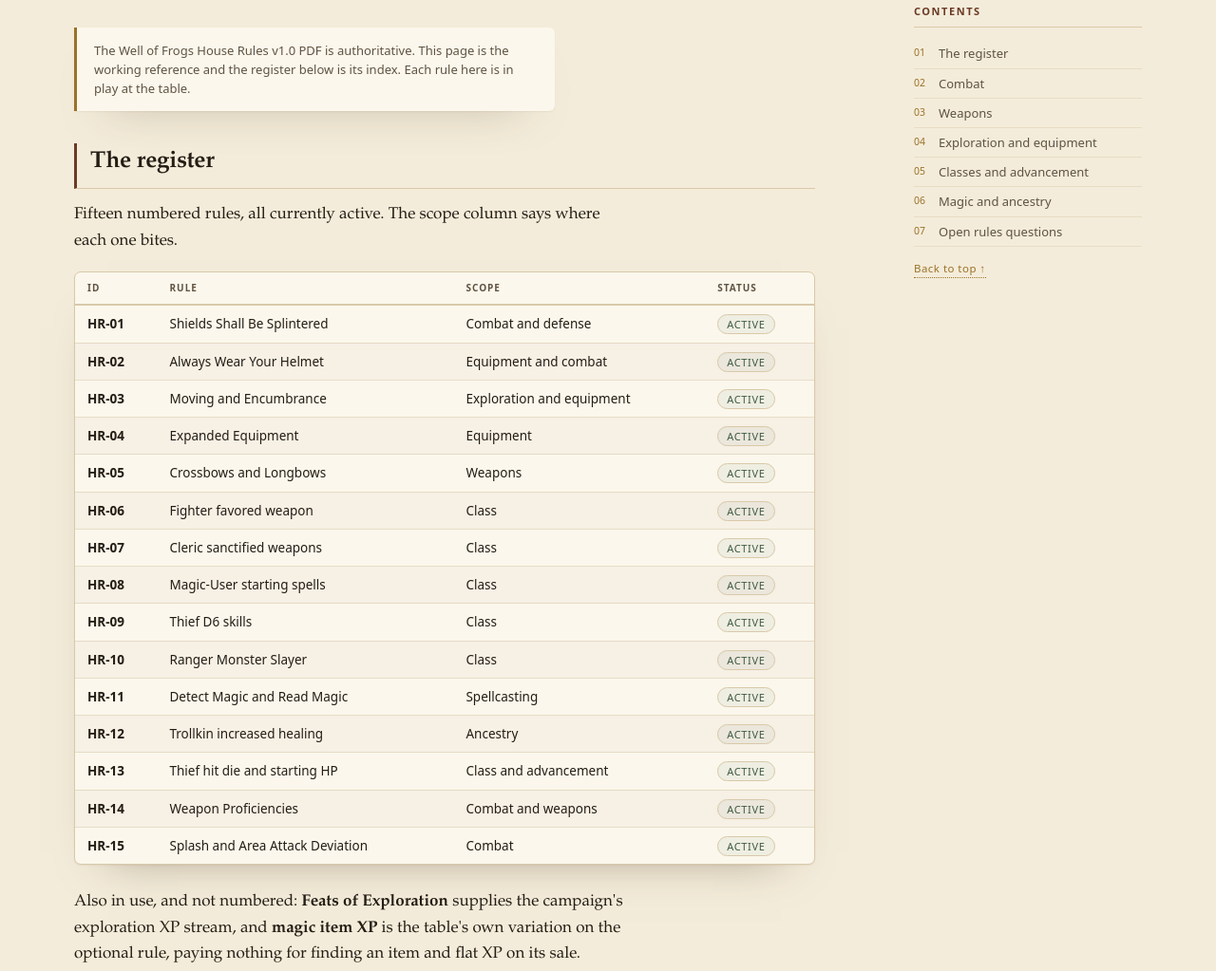
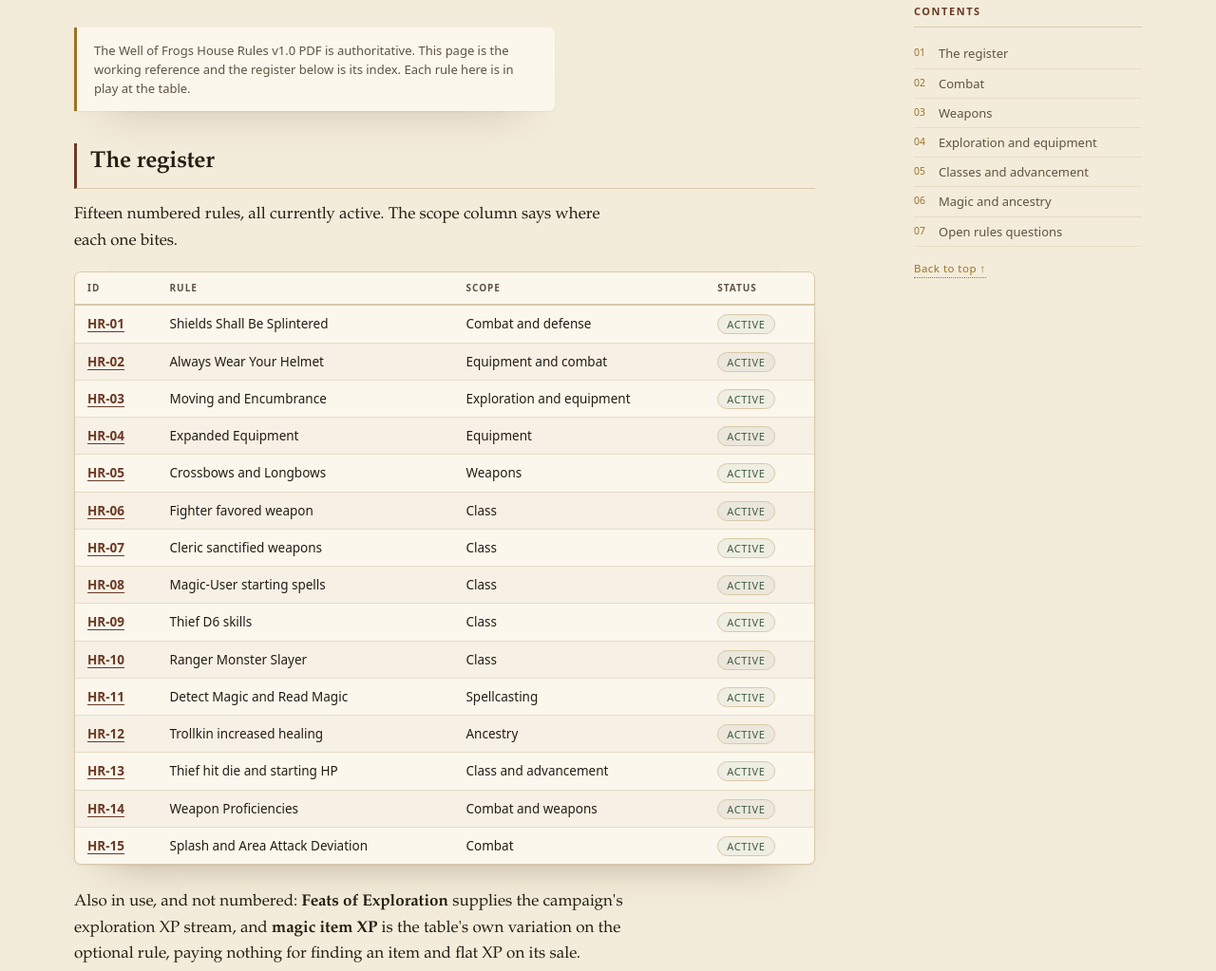
Before and after one commit to H1landr/Well-of-Frogs, a plain HTML site: page house-rules.html in a window 1280 px wide. Shown: the part 340-1363 px from the top of the page at 95% size. Drawn offline with Linux system fonts and the light colour scheme.

Commit message:
Add files via upload

```diff
--- a/house-rules.html
+++ b/house-rules.html
@@ -421,7 +421,7 @@
     <p class="lede">The table's deviations from core OSE, its additions, and the interpretations it plays by. Core procedures are assumed unless a rule appears here.</p>
     <p class="meta">
       <span class="pill">active</span>
-      <span>updated 2026-11-01</span>
+      <span>updated 2026-11-03</span>
       <span class="sep"></span>
       <span>15 rules</span>
       <span class="sep"></span>
@@ -444,21 +444,21 @@
               <tr><th scope="col">ID</th><th scope="col">Rule</th><th scope="col">Scope</th><th scope="col">Status</th></tr>
             </thead>
             <tbody>
-              <tr><td>HR-01</td><td>Shields Shall Be Splintered</td><td>Combat and defense</td><td><span class="pill">active</span></td></tr>
-              <tr><td>HR-02</td><td>Always Wear Your Helmet</td><td>Equipment and combat</td><td><span class="pill">active</span></td></tr>
-              <tr><td>HR-03</td><td>Moving and Encumbrance</td><td>Exploration and equipment</td><td><span class="pill">active</span></td></tr>
-              <tr><td>HR-04</td><td>Expanded Equipment</td><td>Equipment</td><td><span class="pill">active</span></td></tr>
-              <tr><td>HR-05</td><td>Crossbows and Longbows</td><td>Weapons</td><td><span class="pill">active</span></td></tr>
-              <tr><td>HR-06</td><td>Fighter favored weapon</td><td>Class</td><td><span class="pill">active</span></td></tr>
-              <tr><td>HR-07</td><td>Cleric sanctified weapons</td><td>Class</td><td><span class="pill">active</span></td></tr>
-              <tr><td>HR-08</td><td>Magic-User starting spells</td><td>Class</td><td><span class="pill">active</span></td></tr>
-              <tr><td>HR-09</td><td>Thief D6 skills</td><td>Class</td><td><span class="pill">active</span></td></tr>
-              <tr><td>HR-10</td><td>Ranger Monster Slayer</td><td>Class</td><td><span class="pill">active</span></td></tr>
-              <tr><td>HR-11</td><td>Detect Magic and Read Magic</td><td>Spellcasting</td><td><span class="pill">active</span></td></tr>
-              <tr><td>HR-12</td><td>Trollkin increased healing</td><td>Ancestry</td><td><span class="pill">active</span></td></tr>
-              <tr><td>HR-13</td><td>Thief hit die and starting HP</td><td>Class and advancement</td><td><span class="pill">active</span></td></tr>
-              <tr><td>HR-14</td><td>Weapon Proficiencies</td><td>Combat and weapons</td><td><span class="pill">active</span></td></tr>
-              <tr><td>HR-15</td><td>Splash and Area Attack Deviation</td><td>Combat</td><td><span class="pill">active</span></td></tr>
+              <tr><td><a href="#hr-01">HR-01</a></td><td>Shields Shall Be Splintered</td><td>Combat and defense</td><td><span class="pill">active</span></td></tr>
+              <tr><td><a href="#hr-02">HR-02</a></td><td>Always Wear Your Helmet</td><td>Equipment and combat</td><td><span class="pill">active</span></td></tr>
+              <tr><td><a href="#hr-03">HR-03</a></td><td>Moving and Encumbrance</td><td>Exploration and equipment</td><td><span class="pill">active</span></td></tr>
+              <tr><td><a href="#hr-04">HR-04</a></td><td>Expanded Equipment</td><td>Equipment</td><td><span class="pill">active</span></td></tr>
+              <tr><td><a href="#hr-05">HR-05</a></td><td>Crossbows and Longbows</td><td>Weapons</td><td><span class="pill">active</span></td></tr>
+              <tr><td><a href="#hr-06">HR-06</a></td><td>Fighter favored weapon</td><td>Class</td><td><span class="pill">active</span></td></tr>
+              <tr><td><a href="#hr-07">HR-07</a></td><td>Cleric sanctified weapons</td><td>Class</td><td><span class="pill">active</span></td></tr>
+              <tr><td><a href="#hr-08">HR-08</a></td><td>Magic-User starting spells</td><td>Class</td><td><span class="pill">active</span></td></tr>
+              <tr><td><a href="#hr-09">HR-09</a></td><td>Thief D6 skills</td><td>Class</td><td><span class="pill">active</span></td></tr>
+              <tr><td><a href="#hr-10">HR-10</a></td><td>Ranger Monster Slayer</td><td>Class</td><td><span class="pill">active</span></td></tr>
+              <tr><td><a href="#hr-11">HR-11</a></td><td>Detect Magic and Read Magic</td><td>Spellcasting</td><td><span class="pill">active</span></td></tr>
+              <tr><td><a href="#hr-12">HR-12</a></td><td>Trollkin increased healing</td><td>Ancestry</td><td><span class="pill">active</span></td></tr>
+              <tr><td><a href="#hr-13">HR-13</a></td><td>Thief hit die and starting HP</td><td>Class and advancement</td><td><span class="pill">active</span></td></tr>
+              <tr><td><a href="#hr-14">HR-14</a></td><td>Weapon Proficiencies</td><td>Combat and weapons</td><td><span class="pill">active</span></td></tr>
+              <tr><td><a href="#hr-15">HR-15</a></td><td>Splash and Area Attack Deviation</td><td>Combat</td><td><span class="pill">active</span></td></tr>
             </tbody>
           </table>
         </div>
@@ -623,7 +623,7 @@
           <li><code>[?]</code> Are <em>Carcass Crawler</em> #1 and #3 available? The #2 encumbrance pages are transcribed.</li>
           <li><code>[?]</code> Does the expanded equipment rule change equipment lists, encumbrance, or both?</li>
           <li><code>[?]</code> Can a destroyed shield or helmet be repaired, or only replaced?</li>
-          <li><code>[?]</code> Does HR-13's maximum starting HP apply to retainers and replacement characters?</li>
+          <li><code>[?]</code> Does <a href="#hr-13">HR-13</a>'s maximum starting HP apply to retainers and replacement characters?</li>
         </ul>
 
         <h3>Related pages</h3>
```
